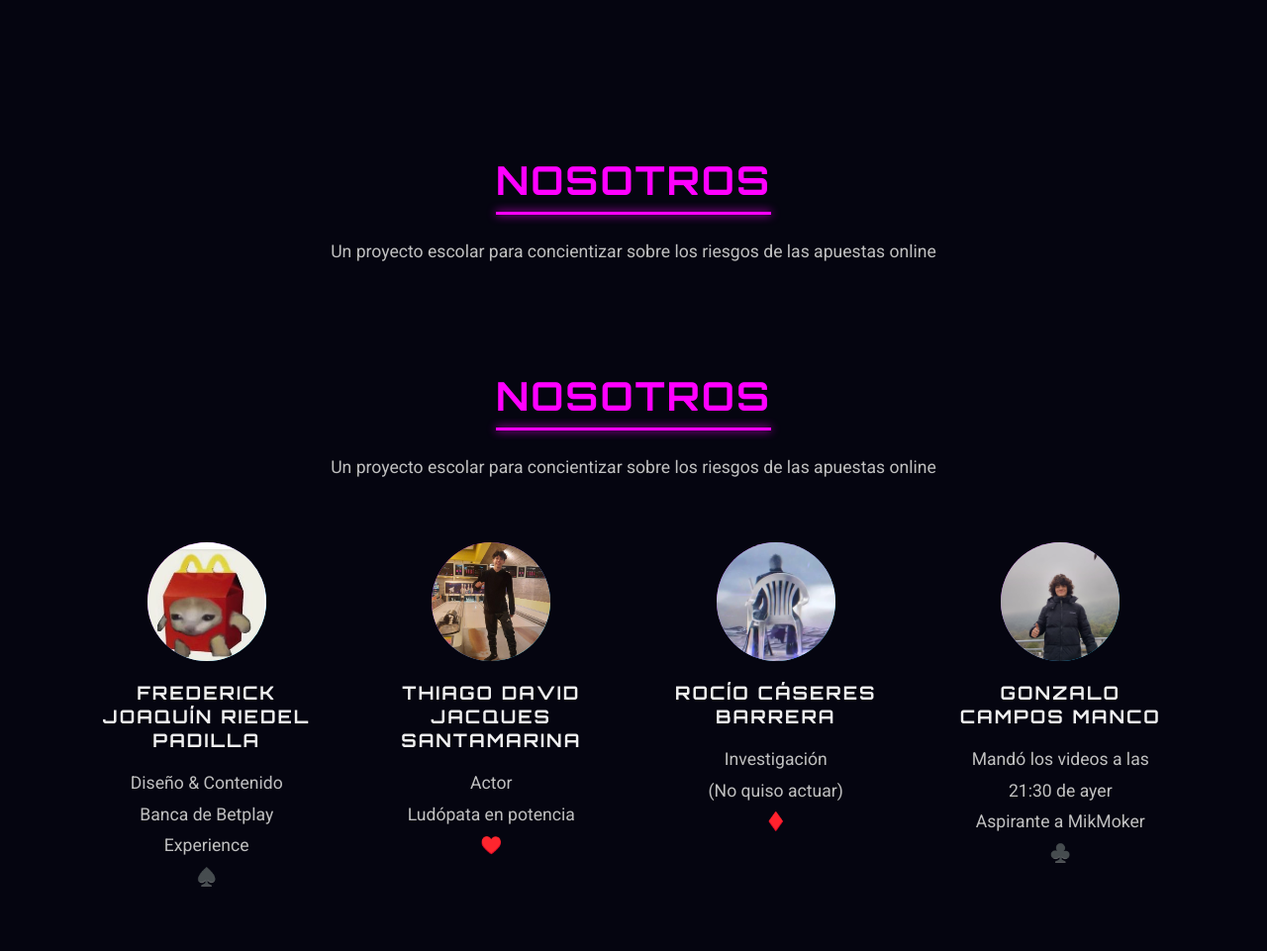
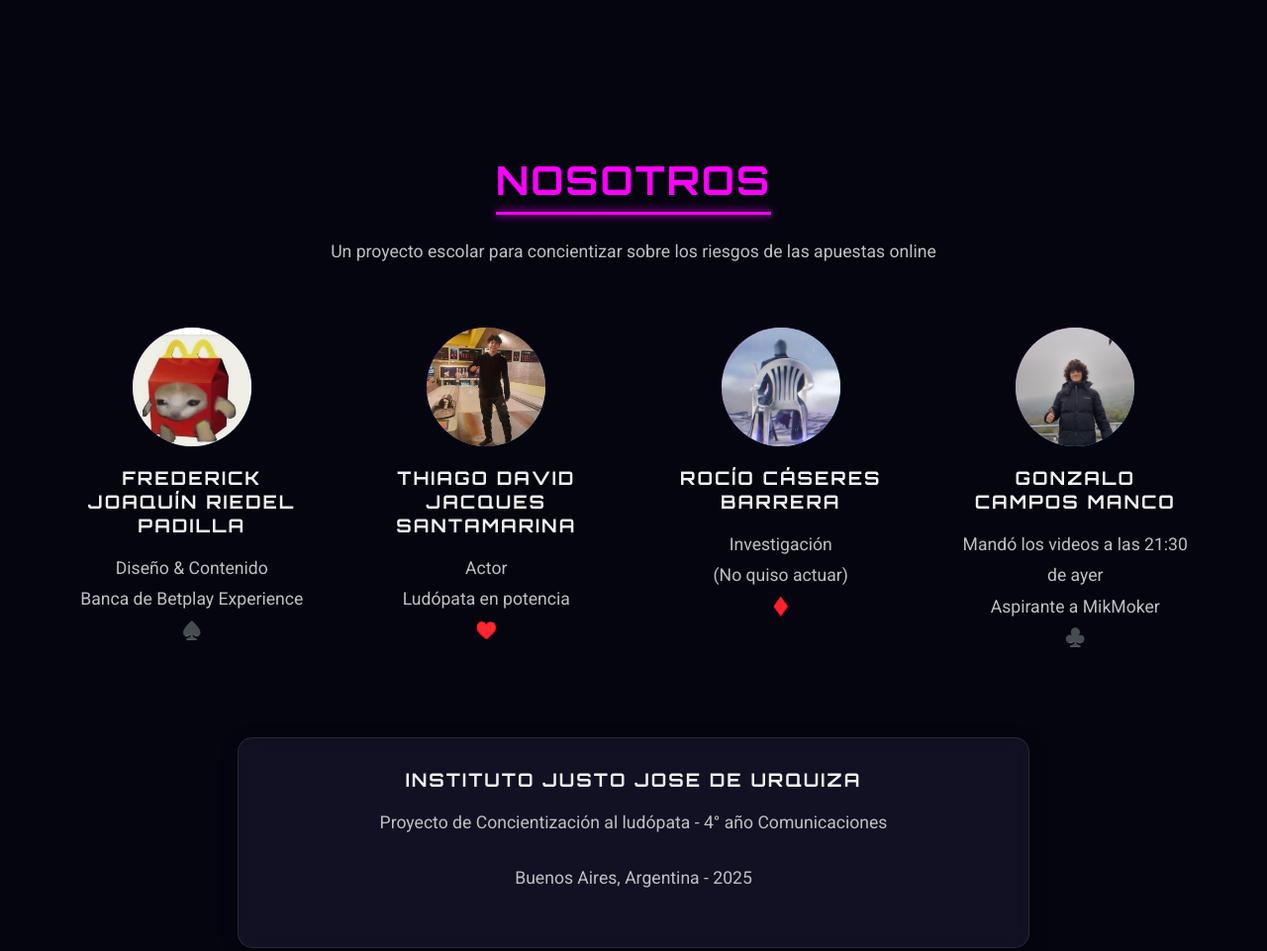
Before and after one commit to noctuacraft/Noessuerte, a plain HTML site: page index.html in a window 1280 px wide. Shown: the part 6858-7819 px from the top of the page at 99% size. Drawn offline with Linux system fonts and the light colour scheme.

Commit message:
Update index.html

```diff
--- a/index.html
+++ b/index.html
@@ -1408,11 +1408,6 @@
         </div>
     </section>
 
- <section id="creditos">
-        <div class="container">
-            <h2>Nosotros</h2>
-            <p>Un proyecto escolar para concientizar sobre los riesgos de las apuestas online</p>
-
 <section id="creditos">
         <div class="container">
             <h2>Nosotros</h2>
```
